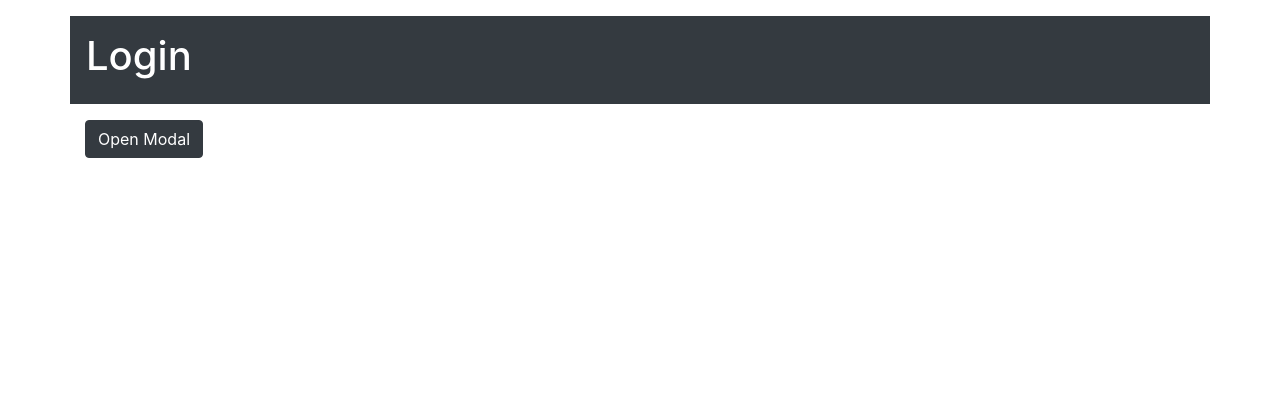
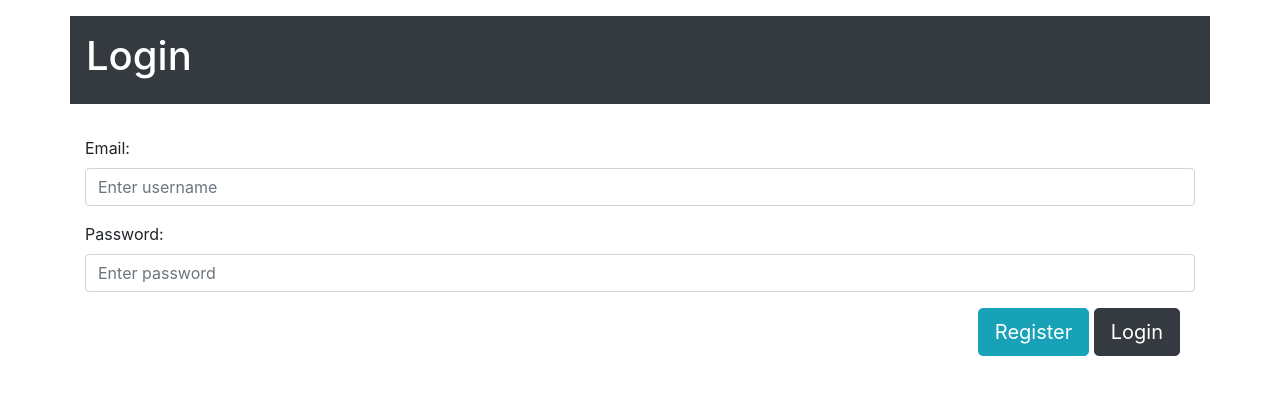
Before and after one commit to williammunnich/Hacky-bois, a Flask app: page / in a window 1280 px wide. Shown: the top 395 px of the page. Run offline with Flask 2, Linux system fonts and the light colour scheme; some libraries are stand-ins or nearby versions.

Commit message:
Update login.html

```diff
--- a/hackathon/templates/login.html
+++ b/hackathon/templates/login.html
@@ -9,18 +9,40 @@
 <!-- Latest compiled JavaScript -->
 <script src="https://maxcdn.bootstrapcdn.com/bootstrap/4.5.2/js/bootstrap.min.js"></script>
 
-<body>
+<body class="">
     <div class="container p-3 my-3 bg-dark text-white">
         <H1>Login</H1>
     </div>
+
     <div class="container">
-        <button type="button" class="btn btn-info btn-dark" data-toggle="modal" data-target="#myModal">Open Modal</button>
+
+        <form action="/action_page.php" class="needs-validation" novalidate>
+
+            <div class="form-group">
+                <label for="uname" class="pt-3">Email:</label>
+                <input type="text" class="form-control" id="mail" placeholder="Enter username" name="mail" required>
+                <div class="valid-feedback"></div>
+                <div class="invalid-feedback">Please fill out this field.</div>
+            </div>
+
+            <div class="form-group">
+                <label for="pwd">Password:</label>
+                <input type="password" class="form-control" id="pwd" placeholder="Enter password" name="pswd" required>
+                <div class="valid-feedback"></div>
+                <div class="invalid-feedback">Please fill out this field.</div>
+            </div>
+
+            <div class="container text-right">
+                <button type="button" class="btn btn-info btn-grey  btn-lg right" data-toggle="modal" data-target="#myModal">Register</button>
+                <button type="submit" class="btn btn-dark btn-lg right">Login</button>
+            </div>
+
+        </form>
     </div>
 </body>
 
 <div id="myModal" class="modal fade" role="dialog">
     <div class="modal-dialog">
-
         <!-- Modal content-->
         <div class="modal-content">
             <div class="modal-header">
```
